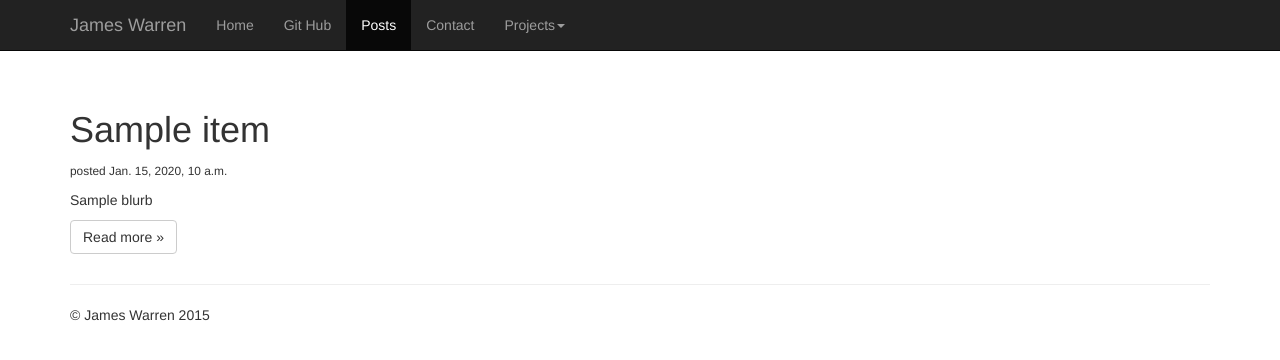
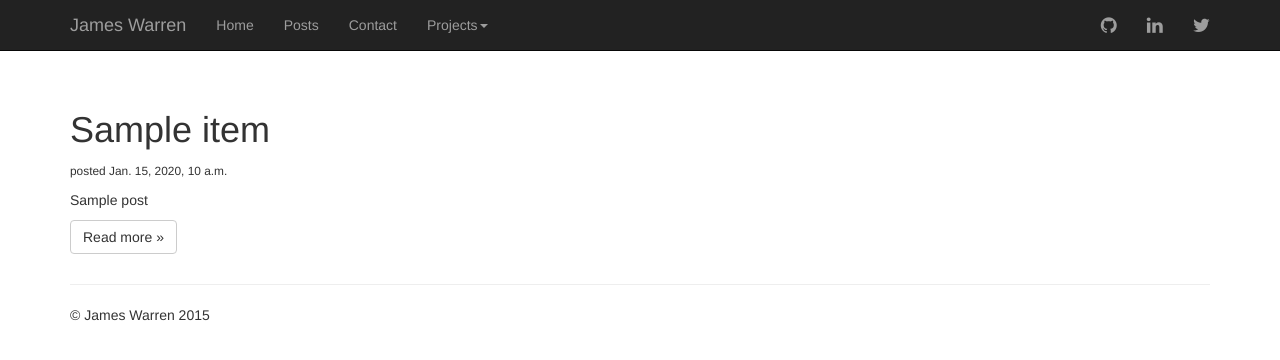
Before and after one commit to jwarren116/django-blog, a Django app: template blog/templates/posts.html in a window 1280 px wide. Shown: the top 360 px of the page. Run offline with Django 3.2, Linux system fonts and the light colour scheme; the template is opened without the code that fills it: most values are stand-ins (such as "Sample title", 1, 10 or a date in 2020); some libraries are stand-ins or nearby versions.

Commit message:
Remove nav block from each template and return it to base template

```diff
--- a/blog/templates/posts.html
+++ b/blog/templates/posts.html
@@ -1,23 +1,5 @@
 {% extends 'base.html' %}
 
-{% block nav %}
-        <div id="navbar" class="navbar-collapse collapse">
-          <ul class="nav navbar-nav">
-            <li><a href="{% url 'index' %}">Home</a></li>
-            <li><a href="http://www.github.com/jwarren116" target="_blank">Git Hub</a></li>
-            <li class="active"><a href="{% url 'posts' %}">Posts</a></li>
-            <li><a href="{% url 'contact' %}">Contact</a></li>
-            <li class="dropdown">
-              <a href="#" class="dropdown-toggle" data-toggle="dropdown" role="button" aria-expanded="false">Projects<span class="caret"></span></a>
-              <ul class="dropdown-menu" role="menu">
-                <li><a target="_blank" href="https://www.ezpy.co">ezPy Environment Manager</a></li>
-                <li><a target="_blank" href="https://dine-o-truck.jwarren.co">Dine-o-Truck</a></li>
-                <li><a target="_blank" href="https://cf.jwarren.co">Code Fellows Learning Journal</a></li>
-              </ul>
-            </li>
-          </ul>
-        </div><!--/.nav-collapse -->
-{% endblock %}
 
 {% block content %}
 </br></br>
@@ -25,7 +7,7 @@
     {% for entry in posts %}
     <h1>{{ entry.title }}</h1>
     <p><small>posted {{ entry.created }}</small></p>
-      <p>{{ entry.blurb|safe }}</p>
+    <p>{{ entry.post|safe|truncatewords:60 }}</p>
     <p><a class="btn btn-default" href="{% url 'entry' entry.id %}" role="button">Read more &raquo;</a></p>
     {% endfor %}
   </div> <!-- /container -->
--- a/templates/404.html
+++ b/templates/404.html
@@ -1,4 +1,4 @@
-{% extends 'index.html' %}
+{% extends 'base.html' %}
 
 
 {% block content %}
--- a/templates/base.html
+++ b/templates/base.html
@@ -7,10 +7,7 @@
     <meta name="viewport" content="width=device-width, initial-scale=1">
     <meta name="description" content="Homepage of James Warren">
     <meta name="author" content="James Warren">
-<!--     <link rel="icon" href=""> -->
-
     <title>James Warren | jwarren.co</title>
-
     <!-- Bootstrap core CSS -->
     <link href="{% static 'css/bootstrap.min.css' %}" rel="stylesheet">
     <!-- Custom styles for this template -->
@@ -19,10 +16,8 @@
     <link rel="stylesheet" href="//maxcdn.bootstrapcdn.com/font-awesome/4.3.0/css/font-awesome.min.css">
   </head>
 
-
   <body role="document">
   <div>
-
 <!-- Fixed navbar -->
     <nav class="navbar navbar-inverse navbar-fixed-top">
       <div class="container">
@@ -36,10 +31,26 @@
           </button>
           <a class="navbar-brand active">James Warren</a>
         </div>
-
-{% block nav %}
-{% endblock %}
-
+        <div id="navbar" class="navbar-collapse collapse">
+          <ul class="nav navbar-nav">
+            <li><a href="{% url 'index' %}">Home</a></li>
+            <li><a href="{% url 'posts' %}">Posts</a></li>
+            <li><a href="{% url 'contact' %}">Contact</a></li>
+            <li class="dropdown">
+              <a href="#" class="dropdown-toggle" data-toggle="dropdown" role="button" aria-expanded="false">Projects<span class="caret"></span></a>
+              <ul class="dropdown-menu" role="menu">
+                <li><a target="_blank" href="https://www.ezpy.co">ezPy Environment Manager</a></li>
+                <li><a target="_blank" href="https://dine-o-truck.jwarren.co">Dine-o-Truck</a></li>
+                <li><a target="_blank" href="https://cf.jwarren.co">Code Fellows Learning Journal</a></li>
+              </ul>
+            </li>
+          </ul>
+          <ul class="nav navbar-nav navbar-right">
+            <li><a href="http://www.github.com/jwarren116" target="_blank"><i class="fa fa-github fa-lg"></i></a></li>
+            <li><a href="http://www.linkedin.com/in/jkwarren" target="_blank"><i class="fa fa-linkedin fa-lg"></i></a></li>
+            <li><a href="http://www.twitter.com/james_k_warren" target="_blank"><i class="fa fa-twitter fa-lg"></i></a></li>
+          </ul>
+        </div><!--/.nav-collapse -->
       </div>
     </nav>
 
```
Also changed, not shown: blog/templates/entry.html (+0 -18 lines), blog/templates/index.html (+3 -26 lines), contact/templates/contact.html (+0 -18 lines). Lines whose indentation alone changed are shown as unchanged.
